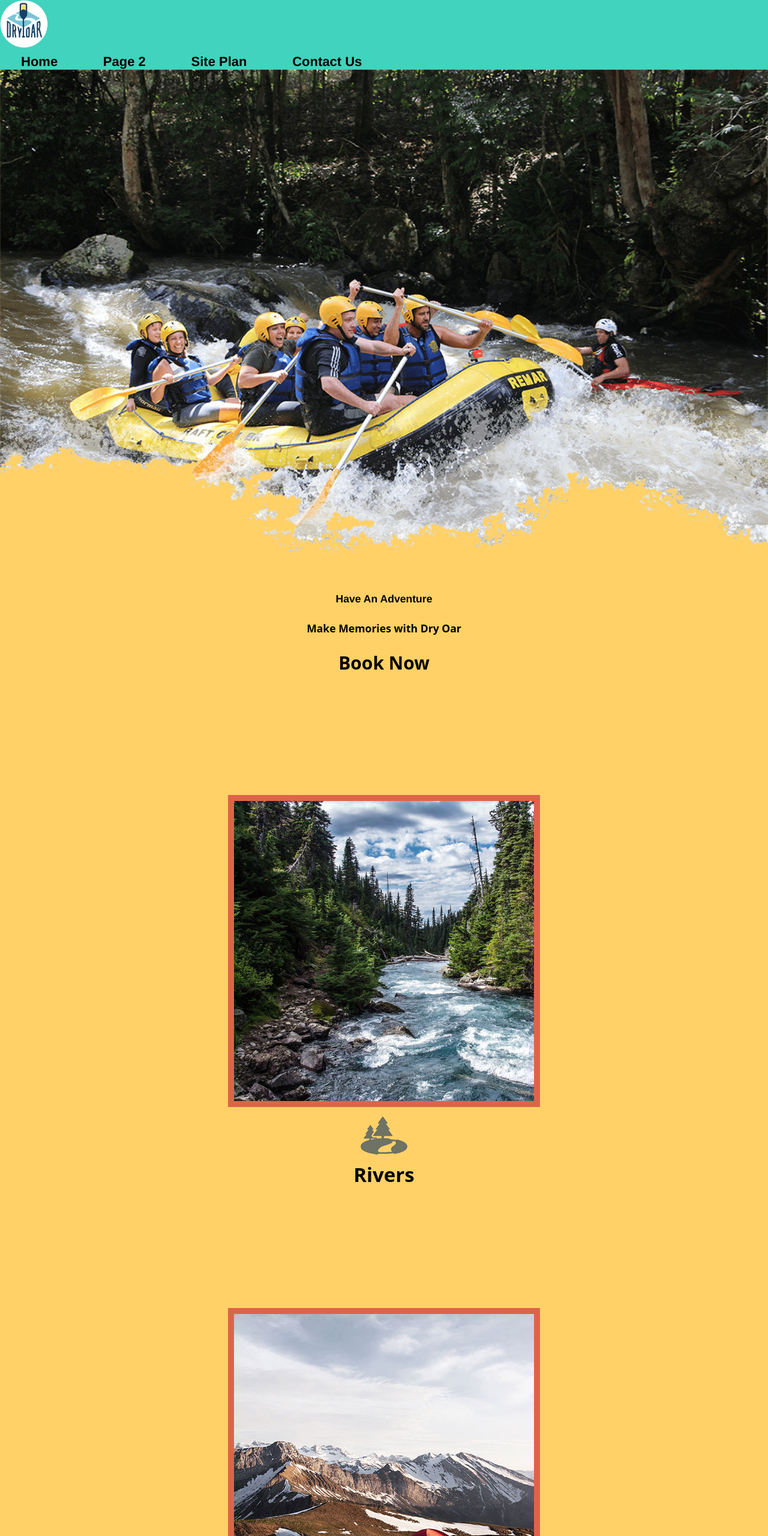
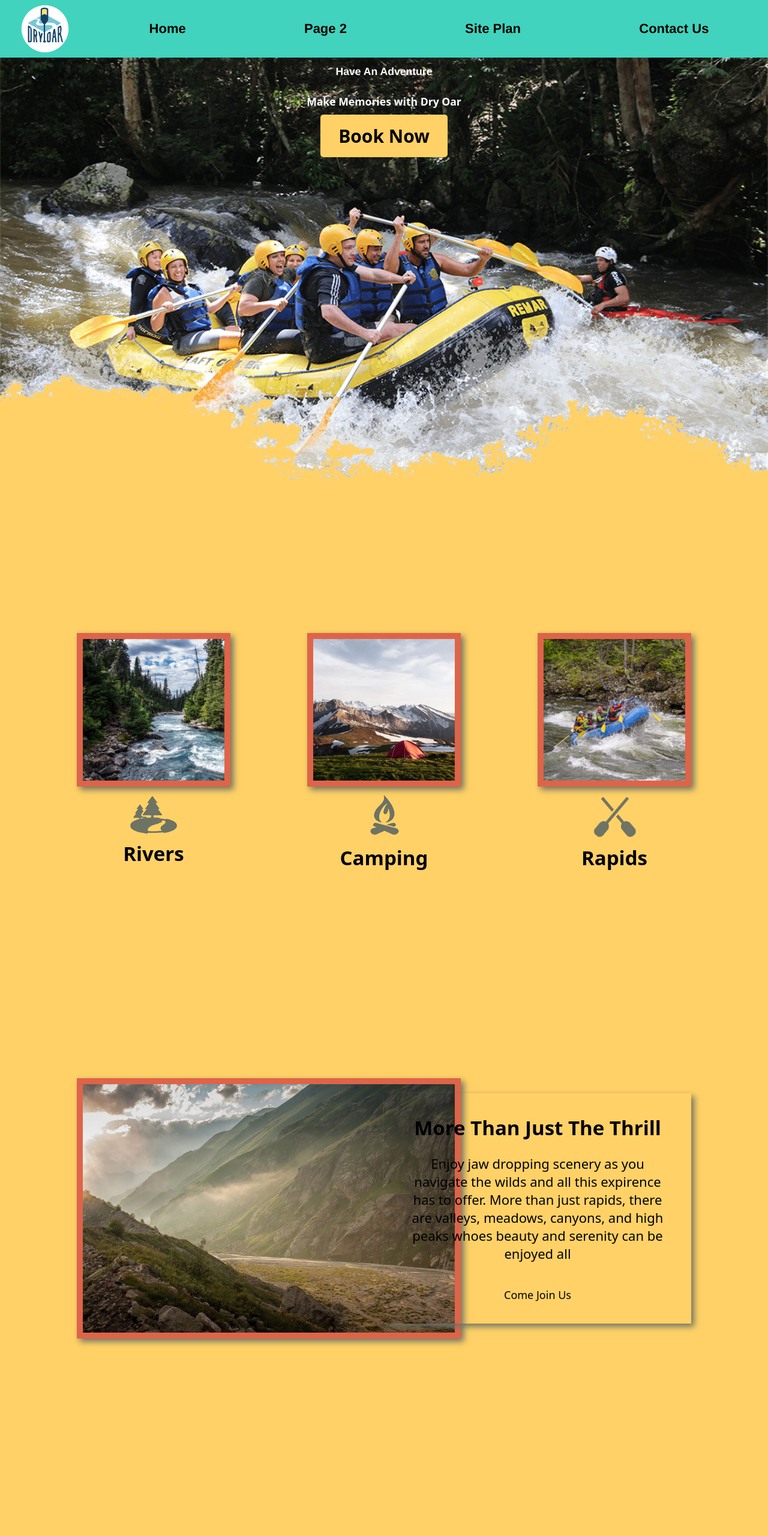
Before and after one commit to NMRBridges/wdd130, a plain HTML site: page wwr/index.html in a window 1280 px wide. Shown: the top 2560 px of the page at 60% size. Drawn offline with Linux system fonts and the light colour scheme.

Commit message:
Close to final

```diff
--- a/wwr/styles/style.css
+++ b/wwr/styles/style.css
@@ -15,6 +15,11 @@ div.button-box {
     margin-top: 10px;
 
 }
+
+nav {
+    display: flex;
+    justify-content: space-around;
+}
 nav a {
     text-align: center;
     text-decoration: none;
@@ -23,16 +28,40 @@ nav a {
     font-weight: bold;
     padding: 35px;
 }
-#hero-msg h1, #hero-msg h4 {
+
+#hero-msg {
+    grid-column: 2/3;
+    grid-row: 1/2;
+    margin-top: 100px;
+}
+
+#hero-msg h1 {
     text-align: center;
     line-height: 1.5em;
     font-size: .8em;
+    display: grid;
+    color: white;
    }
+#hero-msg h4 {
+    text-align: center;
+    line-height: 1.5em;
+    font-size: .8em;
+    color: white;
+    display: grid;
+  }
+
+
+
 main.home-grid {
-    text-align: center
+    text-align: center;
+    display: grid;
+    grid-template-columns:  1fr 1fr 1fr 1fr 1fr 1fr 1fr 1fr 1fr 1fr;
+
 }
 #background {
     height: 725px;
+    grid-column: 1/11;
+    grid-row: 4/9;
 }
 body {
     background-color: #FFD166;
@@ -43,8 +72,10 @@ body {
 }
 header {
     background-color:#41D3BD;
-    color: black
+    color: black;
     font-family: Forum, Helvetica, sans-serif;
+    display: grid;
+    grid-template-columns: 150px auto;
 }
 h2 {
     margin: 0;
@@ -60,6 +91,9 @@ footer {
     color: black;
     padding: 25px 50px;
     margin-top: 200px;
+    display: flex;
+    justify-content: space-around;
+    align-items: center;
 }
 .book {
     background-color: #FFD166;
@@ -110,9 +144,13 @@ footer a:hover {
 }
 .msg {
     padding: 35px;
+    grid-column: 6/10;
+    grid-row: 6/7;
+    box-shadow: 5px 5px 10px #6f7364;
 }
 .msg p {
     padding-bottom: 15px;
+
 }
 .social {
     padding-top: 15px;
@@ -123,17 +161,97 @@ footer a:hover {
     margin-right: auto;
     border: 10px solid #DE6449;
     box-sizing: border-box;
+    width: 100%;
+    transition: transform .5s;
+    box-shadow: 5px 5px 10px #6f7364;
+}
+.card-img:hover {
+    opacity: .6;
+    transform: scale(1.1);
 }
 .rivers-card {
     margin: 200px 0;
+    grid-column: 2/4;
+    grid-row: 2/3;
 }
 .camping-card {
     margin: 200px 0;
+    grid-column: 5/7;
+    grid-row: 2/3;
 }
 .rapids-card {
     margin: 200px 0;
+    grid-column: 8/10;
+    grid-row: 2/3;
 }
 .mountains {
     border: 10px solid #DE6449;
     box-sizing: border-box;
+    width: 100%;
+    grid-column: 2/7;
+    grid-row: 5/8;
+    box-shadow: 5px 5px 10px #6f7364;
 }
+
+#logo_link {
+    padding-top: 5px;
+    justify-self: center;
+    align-self: center;
+}
+#hero {
+    display: grid;
+    grid-template-columns: 1fr 3fr 1fr;
+    margin-top: -100px;
+}
+#hero-box {
+    grid-column: 1/4;
+    grid-row: 1/3;
+    z-index: -1;
+}
+
+
+
+
+
+
+@media screen and (max-width: 900px) {
+    #hero, .home-grid {
+        display: block;
+        height: auto;
+    }
+    nav, footer {
+        flex-direction: column;
+    }
+    nav a {
+        display: block;
+        padding: 15px;
+    }
+    #hero {
+        margin-top: 0;
+    }
+    #hero-msg {
+        margin-top: 0;
+    }
+    #hero-msg h4 {
+        display: none;
+    }
+    .home-title {
+        font-size: 25px;
+        color: #6f7364;
+    }
+    .rivers-card, .camping-card, .rapids-card {
+        margin: 50px auto;
+        width: 60%;
+    }
+    #background {
+        display: none;
+    }
+    .mountains, .msg {
+        width: 80%;
+        display: block;
+        margin: 0 auto;
+    }
+    footer {
+        margin-top: 25px;
+    }
+}
```
Lines whose indentation alone changed are shown as unchanged.
